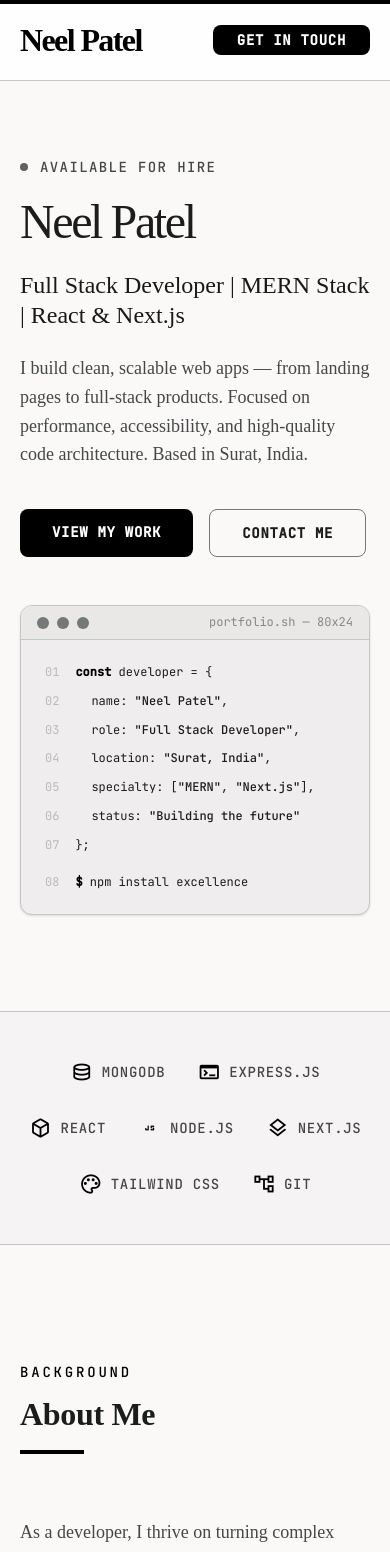
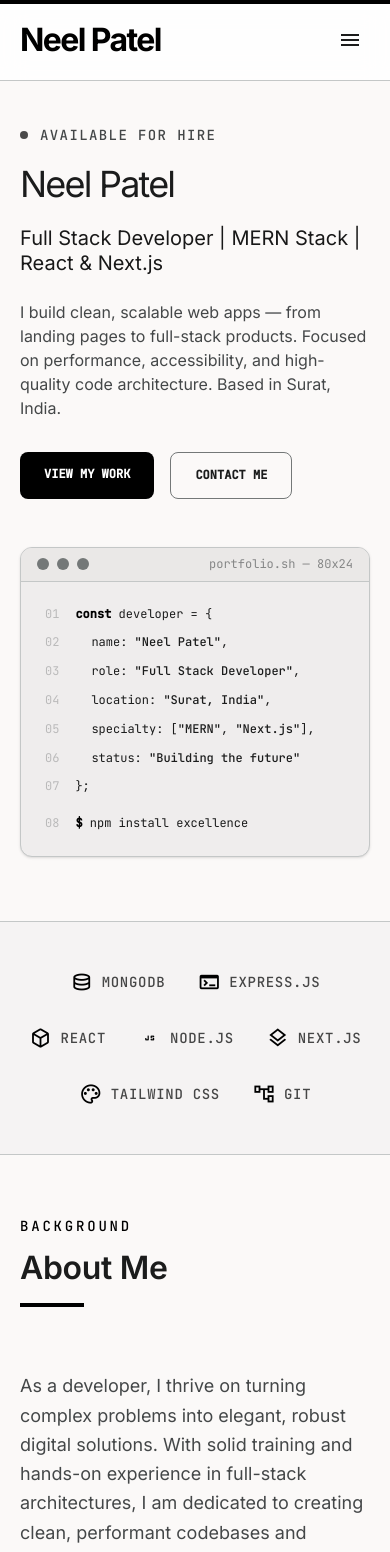
Before and after one commit to Neel0005/Portfolio, a React (Vite) app: page / in a window 390 px wide. Shown: the top 1552 px of the page. Built offline with nearby package versions, Linux system fonts and the light colour scheme.

Commit message:
feat: initialize portfolio project with Framer Motion animations and responsive navigation

```diff
--- a/src/App.jsx
+++ b/src/App.jsx
@@ -1,14 +1,28 @@
 import React, { useState, useEffect } from 'react';
-import { motion, useScroll, useTransform, useSpring } from 'framer-motion';
+import { motion, useScroll, useTransform, useSpring, AnimatePresence } from 'framer-motion';
 import Lenis from 'lenis';
 
 function App() {
   const [formData, setFormData] = useState({ name: '', email: '', message: '' });
   const [formSubmitted, setFormSubmitted] = useState(false);
   const [activeSection, setActiveSection] = useState('home');
+  const [isMobile, setIsMobile] = useState(false);
+  const [mobileMenuOpen, setMobileMenuOpen] = useState(false);
 
-  // Smooth Scrolling Setup with Lenis
+  // Detect mobile screen width for performance and layout tuning
   useEffect(() => {
+    const checkMobile = () => {
+      setIsMobile(window.innerWidth < 768);
+    };
+    checkMobile();
+    window.addEventListener('resize', checkMobile);
+    return () => window.removeEventListener('resize', checkMobile);
+  }, []);
+
+  // Smooth Scrolling Setup with Lenis (only on desktop!)
+  useEffect(() => {
+    if (isMobile) return;
+
     const lenis = new Lenis({
       duration: 1.2,
       easing: (t) => Math.min(1, 1.001 - Math.pow(2, -10 * t)),
@@ -30,7 +44,7 @@ function App() {
     return () => {
       lenis.destroy();
     };
-  }, []);
+  }, [isMobile]);
 
   // Scroll Progress Bar
   const { scrollYProgress } = useScroll();
@@ -64,42 +78,42 @@ function App() {
 
   // Advanced Framer Motion Animation Presets
   const fadeInUp = {
-    initial: { opacity: 0, y: 60, scale: 0.95 },
+    initial: { opacity: 0, y: isMobile ? 20 : 60, scale: isMobile ? 0.98 : 0.95 },
     whileInView: { opacity: 1, y: 0, scale: 1 },
-    viewport: { once: true, margin: "-100px" },
-    transition: { duration: 0.8, ease: [0.16, 1, 0.3, 1] }
+    viewport: { once: true, margin: isMobile ? "-20px" : "-100px" },
+    transition: { duration: isMobile ? 0.5 : 0.8, ease: [0.16, 1, 0.3, 1] }
   };
 
   const slideInLeft = {
-    initial: { opacity: 0, x: -80 },
+    initial: { opacity: 0, x: isMobile ? -15 : -80 },
     whileInView: { opacity: 1, x: 0 },
-    viewport: { once: true, margin: "-100px" },
-    transition: { duration: 0.8, ease: [0.16, 1, 0.3, 1] }
+    viewport: { once: true, margin: isMobile ? "-20px" : "-100px" },
+    transition: { duration: isMobile ? 0.5 : 0.8, ease: [0.16, 1, 0.3, 1] }
   };
 
   const slideInRight = {
-    initial: { opacity: 0, x: 80 },
+    initial: { opacity: 0, x: isMobile ? 15 : 80 },
     whileInView: { opacity: 1, x: 0 },
-    viewport: { once: true, margin: "-100px" },
-    transition: { duration: 0.8, ease: [0.16, 1, 0.3, 1] }
+    viewport: { once: true, margin: isMobile ? "-20px" : "-100px" },
+    transition: { duration: isMobile ? 0.5 : 0.8, ease: [0.16, 1, 0.3, 1] }
   };
 
   const zoomIn = {
-    initial: { opacity: 0, scale: 0.8 },
+    initial: { opacity: 0, scale: isMobile ? 0.95 : 0.8 },
     whileInView: { opacity: 1, scale: 1 },
-    viewport: { once: true, margin: "-100px" },
-    transition: { duration: 0.8, ease: [0.16, 1, 0.3, 1] }
+    viewport: { once: true, margin: isMobile ? "-20px" : "-100px" },
+    transition: { duration: isMobile ? 0.5 : 0.8, ease: [0.16, 1, 0.3, 1] }
   };
 
   const staggerContainer = {
     initial: {},
     whileInView: {
       transition: {
-        staggerChildren: 0.2,
+        staggerChildren: isMobile ? 0.1 : 0.2,
         delayChildren: 0.1
       }
     },
-    viewport: { once: true, margin: "-100px" }
+    viewport: { once: true, margin: isMobile ? "-20px" : "-100px" }
   };
 
   return (
@@ -116,6 +130,8 @@ function App() {
           <a href="/" className="font-headline-lg text-headline-lg-mobile font-bold text-primary tracking-tighter hover:opacity-80 transition-opacity">
             Neel Patel
           </a>
+
+          {/* Desktop Navigation */}
           <div className="hidden md:flex items-center gap-8">
             {['home', 'about', 'projects', 'contact'].map((section) => {
               const isActive = activeSection === section;
@@ -138,43 +154,128 @@ function App() {
               );
             })}
           </div>
-          <a href="#contact" onClick={() => setActiveSection('contact')} className="bg-primary text-on-primary px-6 py-2 font-label-mono text-label-mono uppercase font-bold transition-all duration-200 hover:bg-on-surface-variant active:scale-95 rounded-lg inline-block text-center">
-            Get in touch
-          </a>
+
+          <div className="flex items-center gap-4">
+            {/* Get in touch button - responsive display */}
+            <a href="#contact" onClick={() => setActiveSection('contact')} className="hidden sm:inline-block bg-primary text-on-primary px-6 py-2 font-label-mono text-label-mono uppercase font-bold transition-all duration-200 hover:bg-on-surface-variant active:scale-95 rounded-lg text-center">
+              Get in touch
+            </a>
+
+            {/* Mobile Hamburger Toggle */}
+            <button
+              onClick={() => setMobileMenuOpen(!mobileMenuOpen)}
+              className="flex md:hidden items-center justify-center p-2 text-on-surface hover:text-primary transition-colors focus:outline-none z-50 cursor-pointer"
+              aria-label="Toggle Menu"
+            >
+              <span className="material-symbols-outlined text-[28px] select-none">
+                {mobileMenuOpen ? 'close' : 'menu'}
+              </span>
+            </button>
+          </div>
         </nav>
       </header>
 
+      {/* Mobile Navigation Drawer */}
+      <AnimatePresence>
+        {mobileMenuOpen && (
+          <>
+            {/* Backdrop Overlay */}
+            <motion.div
+              initial={{ opacity: 0 }}
+              animate={{ opacity: 1 }}
+              exit={{ opacity: 0 }}
+              onClick={() => setMobileMenuOpen(false)}
+              className="fixed inset-0 bg-black/40 backdrop-blur-md z-40 md:hidden"
+              transition={{ duration: 0.25 }}
+            />
+
+            {/* Sliding Panel */}
+            <motion.div
+              initial={{ x: '100%' }}
+              animate={{ x: 0 }}
+              exit={{ x: '100%' }}
+              transition={{ type: 'spring', damping: 26, stiffness: 220 }}
+              className="fixed top-0 right-0 bottom-0 w-[280px] sm:w-[320px] bg-surface-container-lowest border-l border-outline-variant z-40 p-8 pt-28 flex flex-col justify-between shadow-2xl md:hidden"
+            >
+              <div className="flex flex-col gap-8">
+                <span className="font-label-mono text-caption text-primary uppercase tracking-[0.2em] block mb-2 border-b border-outline-variant pb-2">Navigation</span>
+                <div className="flex flex-col gap-6">
+                  {['home', 'about', 'projects', 'contact'].map((section, idx) => {
+                    const isActive = activeSection === section;
+                    return (
+                      <motion.a
+                        key={section}
+                        initial={{ opacity: 0, x: 15 }}
+                        animate={{ opacity: 1, x: 0 }}
+                        transition={{ delay: 0.08 + idx * 0.04 }}
+                        className={`font-headline-md text-[20px] font-bold uppercase transition-colors hover:text-primary ${isActive ? 'text-primary' : 'text-on-surface-variant'}`}
+                        href={`#${section}`}
+                        onClick={() => {
+                          setActiveSection(section);
+                          setMobileMenuOpen(false);
+                        }}
+                      >
+                        {section}
+                      </motion.a>
+                    );
+                  })}
+                </div>
+              </div>
+
+              <div className="space-y-6">
+                <a
+                  href="#contact"
+                  onClick={() => {
+                    setActiveSection('contact');
+                    setMobileMenuOpen(false);
+                  }}
+                  className="w-full bg-primary text-on-primary px-6 py-3.5 font-label-mono text-caption uppercase font-bold transition-all duration-200 hover:bg-on-surface-variant active:scale-95 rounded-lg flex items-center justify-center gap-2 text-center"
+                >
+                  Get in touch
+                  <span className="material-symbols-outlined text-[16px]">arrow_forward</span>
+                </a>
+
+                <div className="flex justify-center gap-6 pt-4 border-t border-outline-variant font-label-mono text-caption">
+                  <a className="text-on-surface-variant hover:text-primary transition-colors" href="https://github.com/neelpatel80358" target="_blank" rel="noreferrer">GitHub</a>
+                  <a className="text-on-surface-variant hover:text-primary transition-colors" href="https://www.linkedin.com/in/neel-patel-569b32233/" target="_blank" rel="noreferrer">LinkedIn</a>
+                </div>
+              </div>
+            </motion.div>
+          </>
+        )}
+      </AnimatePresence>
+
       <main>
         {/* Hero Section */}
-        <section id="home" className="pt-40 pb-24 px-margin-mobile md:px-gutter max-w-container-max mx-auto relative overflow-hidden">
+        <section id="home" className="pt-32 pb-16 md:pt-40 md:pb-24 px-margin-mobile md:px-gutter max-w-container-max mx-auto relative overflow-hidden">
           <div className="absolute inset-0 grid-pattern opacity-30 -z-10"></div>
           <div className="flex flex-col lg:flex-row lg:items-center justify-between gap-12">
 
             <motion.div
               className="flex flex-col gap-6 max-w-2xl"
-              initial={{ opacity: 0, y: 60 }}
+              initial={{ opacity: 0, y: isMobile ? 20 : 60 }}
               animate={{ opacity: 1, y: 0 }}
               transition={{ duration: 1, ease: [0.16, 1, 0.3, 1] }}
-              style={{ y: heroTextY, opacity: heroOpacity }}
+              style={{ y: isMobile ? 0 : heroTextY, opacity: isMobile ? 1 : heroOpacity }}
             >
               <div className="flex items-center gap-3">
                 <span className="w-2 h-2 bg-primary rounded-full animate-pulse"></span>
                 <span className="font-label-mono text-label-mono text-on-surface-variant uppercase tracking-widest">Available for hire</span>
               </div>
-              <h1 className="font-headline-xl text-[48px] md:text-headline-xl text-on-surface tracking-tighter leading-none">
+              <h1 className="font-headline-xl text-[36px] sm:text-[44px] md:text-headline-xl text-on-surface tracking-tighter leading-none">
                 Neel Patel
               </h1>
-              <p className="font-headline-md text-headline-md text-primary opacity-90 leading-tight">
+              <p className="font-headline-md text-[20px] md:text-headline-md text-primary opacity-90 leading-tight">
                 Full Stack Developer | MERN Stack | React &amp; Next.js
               </p>
-              <p className="font-body-lg text-body-lg text-on-surface-variant max-w-xl">
+              <p className="font-body-lg text-body-md md:text-body-lg text-on-surface-variant max-w-xl">
                 I build clean, scalable web apps — from landing pages to full-stack products. Focused on performance, accessibility, and high-quality code architecture. Based in Surat, India.
               </p>
-              <div className="flex flex-wrap gap-4 pt-4">
-                <a href="#projects" className="bg-primary text-on-primary px-8 py-4 font-label-mono text-label-mono uppercase font-bold hover:bg-on-surface-variant transition-all active:scale-95 rounded-lg inline-block">
+              <div className="flex flex-wrap gap-4 pt-2 md:pt-4">
+                <a href="#projects" className="bg-primary text-on-primary px-6 py-3.5 md:px-8 md:py-4 font-label-mono text-caption md:text-label-mono uppercase font-bold hover:bg-on-surface-variant transition-all active:scale-95 rounded-lg inline-block text-center">
                   View My Work
                 </a>
-                <a href="#contact" className="border border-outline text-on-surface px-8 py-4 font-label-mono text-label-mono uppercase font-bold hover:border-primary transition-all active:scale-95 rounded-lg inline-block">
+                <a href="#contact" className="border border-outline text-on-surface px-6 py-3.5 md:px-8 md:py-4 font-label-mono text-caption md:text-label-mono uppercase font-bold hover:border-primary transition-all active:scale-95 rounded-lg inline-block text-center">
                   Contact Me
                 </a>
               </div>
@@ -183,10 +284,10 @@ function App() {
             {/* Terminal Component */}
             <motion.div
               className="w-full lg:w-[460px] border border-outline-variant bg-surface-container rounded-xl overflow-hidden shadow-sm flex-shrink-0"
-              initial={{ opacity: 0, scale: 0.8, rotate: -5 }}
+              initial={{ opacity: 0, scale: 0.9, rotate: isMobile ? 0 : -5 }}
               animate={{ opacity: 1, scale: 1, rotate: 0 }}
               transition={{ duration: 1, delay: 0.2, ease: [0.16, 1, 0.3, 1] }}
-              style={{ y: terminalY, rotate: terminalRotate }}
+              style={{ y: isMobile ? 0 : terminalY, rotate: isMobile ? 0 : terminalRotate }}
             >
               <div className="bg-surface-container-high px-4 py-2 flex items-center justify-between border-b border-outline-variant">
                 <div className="flex gap-2">
@@ -273,7 +374,7 @@ function App() {
         {/* About, Experience & Education Section */}
         <motion.section
           id="about"
-          className="py-section-gap px-margin-mobile md:px-gutter max-w-container-max mx-auto overflow-hidden"
+          className="py-16 md:py-32 px-margin-mobile md:px-gutter max-w-container-max mx-auto overflow-hidden"
           {...fadeInUp}
         >
           <div className="mb-16">
@@ -373,7 +474,7 @@ function App() {
         {/* Featured Projects */}
         <motion.section
           id="projects"
-          className="py-section-gap px-margin-mobile md:px-gutter max-w-container-max mx-auto overflow-hidden"
+          className="py-16 md:py-32 px-margin-mobile md:px-gutter max-w-container-max mx-auto overflow-hidden"
           {...fadeInUp}
         >
           <div className="mb-16">
@@ -409,7 +510,7 @@ function App() {
                   ))}
                 </div>
               </div>
-              <div className="p-8 md:p-10 flex-grow flex flex-col justify-between relative z-10 bg-surface-container-lowest">
+              <div className="p-5 sm:p-8 md:p-10 flex-grow flex flex-col justify-between relative z-10 bg-surface-container-lowest">
                 <div>
                   <div className="flex justify-between items-start mb-4">
                     <h3 className="font-headline-md text-headline-md text-on-surface">Quickshow — Movie Booking</h3>
@@ -430,7 +531,7 @@ function App() {
 
             {/* Project 2: Vivid - Anime streaming platform (md:col-span-5) */}
             <motion.div
-              className="lg:col-span-5 border border-outline-variant bg-surface-container-lowest group hover:border-primary transition-all duration-300 overflow-hidden flex flex-col rounded-xl mt-12 lg:mt-24"
+              className="lg:col-span-5 border border-outline-variant bg-surface-container-lowest group hover:border-primary transition-all duration-300 overflow-hidden flex flex-col rounded-xl mt-0 lg:mt-24"
               variants={zoomIn}
             >
               <div className="h-72 md:h-96 relative overflow-hidden bg-zinc-950">
@@ -448,7 +549,7 @@ function App() {
                   ))}
                 </div>
               </div>
-              <div className="p-8 md:p-10 flex-grow flex flex-col justify-between relative z-10 bg-surface-container-lowest">
+              <div className="p-5 sm:p-8 md:p-10 flex-grow flex flex-col justify-between relative z-10 bg-surface-container-lowest">
                 <div>
                   <div className="flex justify-between items-start mb-4">
                     <h3 className="font-headline-md text-[20px] font-bold text-on-surface">Vivid — Anime Streaming</h3>
@@ -472,11 +573,11 @@ function App() {
         {/* Contact Section */}
         <motion.section
           id="contact"
-          className="py-section-gap bg-surface-container border-y border-outline-variant"
+          className="py-16 md:py-32 bg-surface-container border-y border-outline-variant"
           variants={fadeInUp}
           initial="initial"
           whileInView="whileInView"
-          viewport={{ once: true, margin: "-100px" }}
+          viewport={{ once: true, margin: isMobile ? "-20px" : "-100px" }}
         >
           <div className="max-w-container-max mx-auto px-margin-mobile md:px-gutter">
             <div className="grid grid-cols-1 lg:grid-cols-2 gap-12 items-center">
@@ -499,7 +600,7 @@ function App() {
 
               {/* Simple Contact Form */}
               <motion.div
-                className="bg-surface-container-lowest p-8 rounded-xl border border-outline-variant shadow-sm hover:shadow-md transition-shadow"
+                className="bg-surface-container-lowest p-5 sm:p-8 rounded-xl border border-outline-variant shadow-sm hover:shadow-md transition-shadow"
                 variants={slideInRight}
               >
                 <h3 className="font-headline-md text-headline-md text-on-surface mb-6">Send a Message</h3>
--- a/src/index.css
+++ b/src/index.css
@@ -62,14 +62,14 @@
   --spacing-element-gap: 16px;
   --spacing-margin-mobile: 20px;
 
-  --font-body-lg: "Geist";
-  --font-headline-md: "Geist";
-  --font-headline-lg-mobile: "Geist";
-  --font-label-mono: "JetBrains Mono";
-  --font-body-md: "Geist";
-  --font-headline-lg: "Geist";
-  --font-headline-xl: "Geist";
-  --font-caption: "Geist";
+  --font-body-lg: "Inter", system-ui, -apple-system, sans-serif;
+  --font-headline-md: "Inter", system-ui, -apple-system, sans-serif;
+  --font-headline-lg-mobile: "Inter", system-ui, -apple-system, sans-serif;
+  --font-label-mono: "JetBrains Mono", monospace;
+  --font-body-md: "Inter", system-ui, -apple-system, sans-serif;
+  --font-headline-lg: "Inter", system-ui, -apple-system, sans-serif;
+  --font-headline-xl: "Inter", system-ui, -apple-system, sans-serif;
+  --font-caption: "Inter", system-ui, -apple-system, sans-serif;
 
   --text-body-lg: 18px;
   --text-body-lg--line-height: 1.6;
```
